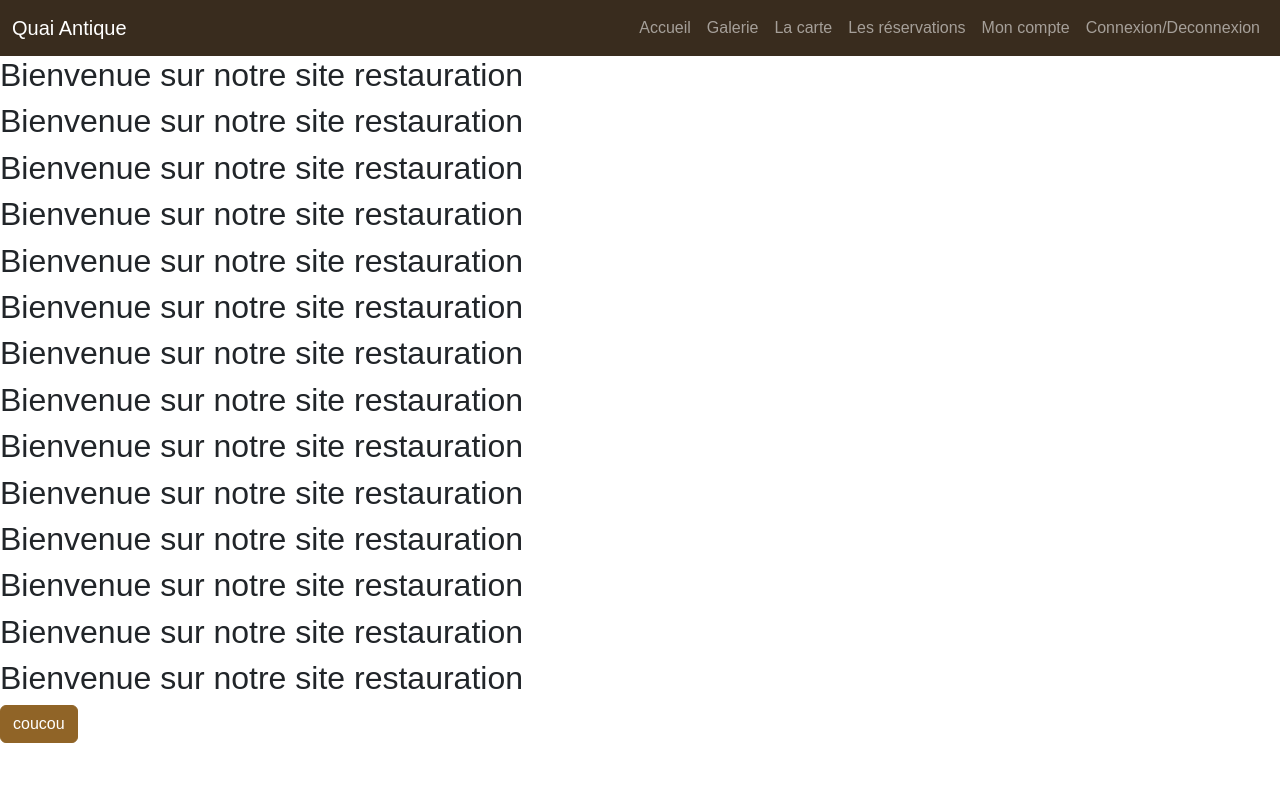
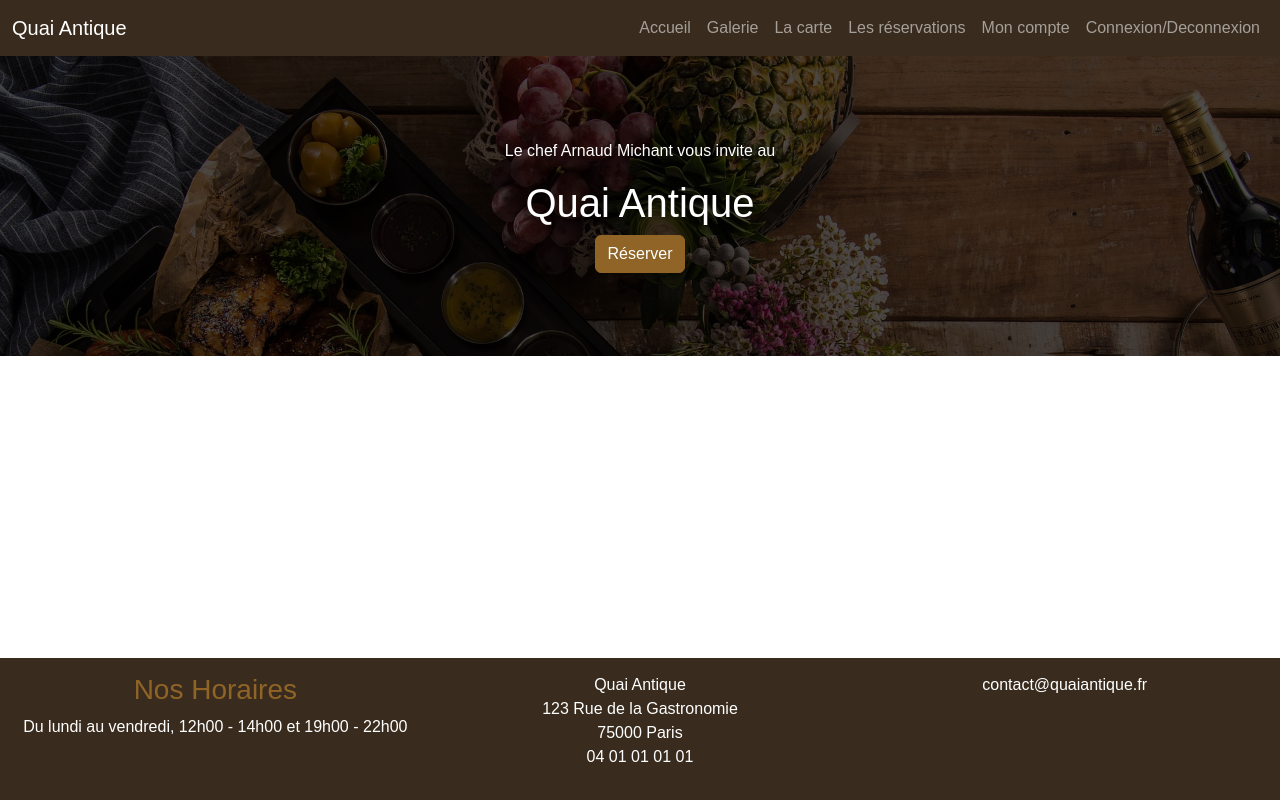
Before and after one commit to Jacob7salih/restaulebigane, a website with bundled scripts: page index.html in a window 1280 px wide. Shown: the top 800 px of the page. Built offline with nearby package versions, Linux system fonts and the light colour scheme; files whose address does not match are found by name.

Commit message:
Ajoute des images + BigTitle

```diff
--- a/pages/home.html
+++ b/pages/home.html
@@ -1,15 +1,7 @@
-<h2>Bienvenue sur notre site restauration</h2>
-<h2>Bienvenue sur notre site restauration</h2>
-<h2>Bienvenue sur notre site restauration</h2>
-<h2>Bienvenue sur notre site restauration</h2>
-<h2>Bienvenue sur notre site restauration</h2>
-<h2>Bienvenue sur notre site restauration</h2>
-<h2>Bienvenue sur notre site restauration</h2>
-<h2>Bienvenue sur notre site restauration</h2>
-<h2>Bienvenue sur notre site restauration</h2>
-<h2>Bienvenue sur notre site restauration</h2>
-<h2>Bienvenue sur notre site restauration</h2>
-<h2>Bienvenue sur notre site restauration</h2>
-<h2>Bienvenue sur notre site restauration</h2>
-<h2>Bienvenue sur notre site restauration</h2>
-<button class="btn btn-primary">coucou</button>
+<div class="hero-scene text-center text-white">
+  <div class="hero-scene-content">
+    <p>Le chef Arnaud Michant vous invite au</p>
+    <h1>Quai Antique</h1>
+    <button class="btn btn-primary">Réserver</button>
+  </div>
+</div>
--- a/scss/main.scss
+++ b/scss/main.scss
@@ -27,3 +27,32 @@
   width: 100%;
 
 }
+
+.hero-scene {
+  position: relative;
+
+  &::before {
+    content: "";
+    position: absolute;
+    top: 0;
+    left: 0;
+    width: 100%;
+    height: 100%;
+    background-image: url(../images/foot.jpg);
+    background-size: cover;
+    filter: brightness(0.3);
+  }
+
+  * {
+    //Positionner les éléments devant le ::before
+    position: relative;
+  }
+
+  .hero-scene-content {
+    height: 300px;
+    display: flex;
+    flex-direction: column;
+    align-items: center;
+    justify-content: center;
+  }
+}
```
Also changed, not shown: Images/Chef Arnaud.jpg (added), Images/Produits frais.jpg (added), Images/Réserver.jpg (added), Images/fooot.jpg (added), Images/foot.jpg (added), Images/ma-chef.jpg (added), scss/main.css, 1 other file.
